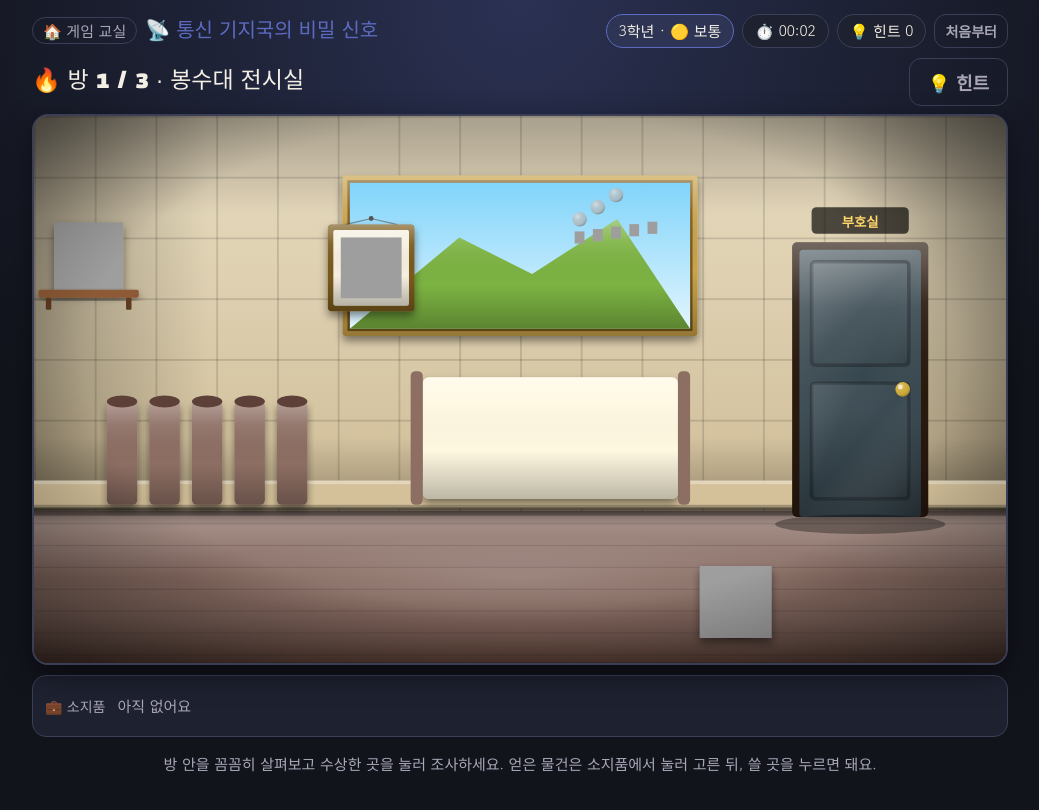
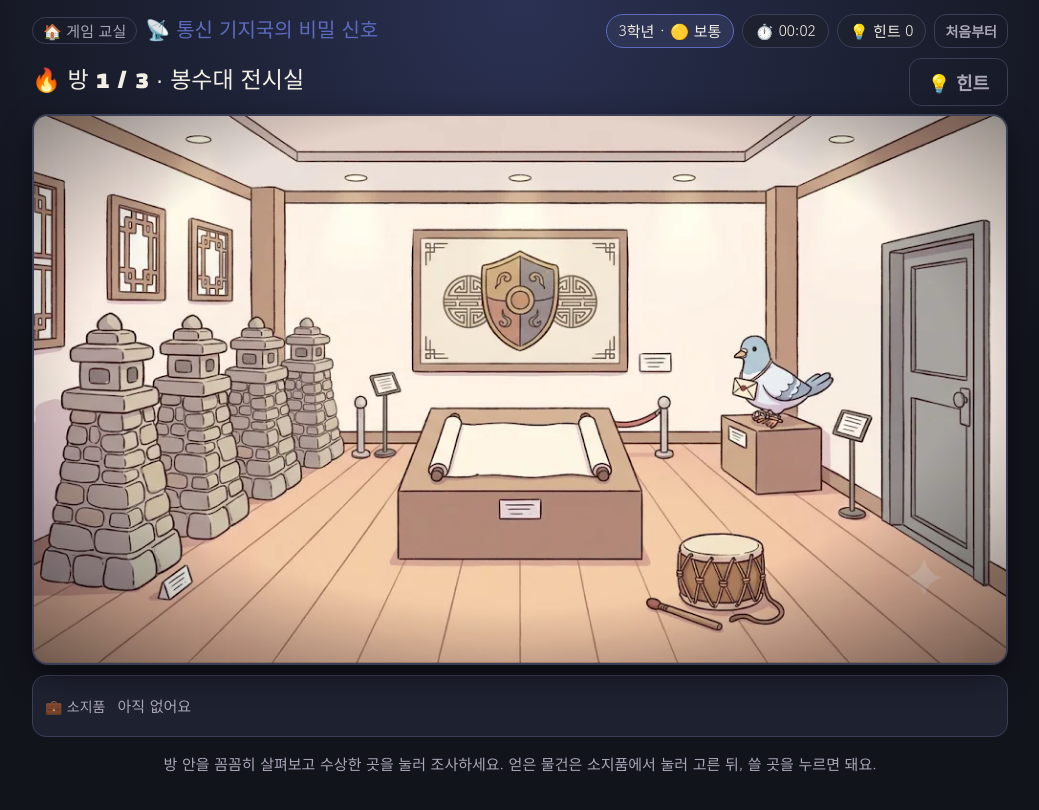
Before and after one commit to mummummi/game3grade, a plain HTML site: page g3-radio.html in a window 1280 px wide. Both pictures are taken after a click on the button "탈출 시작 ▶". Shown: the whole page, without its empty margins (120-1159 px from the left). Drawn offline with Linux system fonts and the light colour scheme; grey boxes are pictures that could not be loaded.

Commit message:
3학년 통신 기지국의 비밀 신호 방탈출 배경을 AI 일러스트로 교체
Co-Authored-By: Claude Opus 5.5 <noreply@anthropic.com>
Claude-Session: https://claude.ai/code/session_01ScfXXMpeK4xSozEf9WkLBv

```diff
--- a/g3-radio.html
+++ b/g3-radio.html
@@ -29,7 +29,7 @@ button{font-family:inherit;font-size:18px;border:0;border-radius:12px;padding:10
 .roombar{display:flex;justify-content:space-between;align-items:center;margin:6px 0 8px;gap:8px;flex-wrap:wrap}
 .scene{position:relative;width:100%;border-radius:16px;overflow:hidden;border:2px solid var(--line);box-shadow:0 10px 30px rgba(0,0,0,.45);background:#000}
 .scene svg{display:block;width:100%;height:auto}
-.hot{cursor:pointer;transition:filter .15s}
+.hot .ah{fill:#fff;fill-opacity:0;stroke:#fff;stroke-opacity:0;stroke-width:5;transition:fill-opacity .15s,stroke-opacity .15s}.hot:hover .ah{fill-opacity:.14;stroke-opacity:.95}.hot.selhint .ah{stroke:#ffd54f;stroke-opacity:1;fill-opacity:.12}.hot.done .ah{fill-opacity:0}.hot{cursor:pointer;transition:filter .15s}
 .hot:hover{filter:drop-shadow(0 0 12px color-mix(in srgb,var(--gold) 90%,transparent)) brightness(1.08)}
 .hot.done{filter:saturate(.75)}
 .hot.selhint{animation:hl 1.2s ease-in-out infinite}
@@ -363,6 +363,19 @@ const sw=S*1.1;return EM(x,y-S*0.12,e,S*0.68,'filter="url(#sh)"')+R(x-sw/2,y+S*0
 /* 🧸 분위기 소품 (문제와 상관없는 기물 · 눌러 보면 설명만 나와요) */
 const DECOR=[[["p", "🪁", "방패연 그림", 555, 250, 150, "옛날에 연으로 신호를 보냈다는 설명 그림이에요."], ["f", "🥁", "북", 1155, 800, 125, "옛날 군사 신호에 쓰던 북 모형이에요."], ["s", "🕊️", "전서구 모형", 90, 250, 150, "편지를 나르던 비둘기 모형이에요."]], [["s", "📠", "낡은 팩스기", 90, 250, 150, "종이가 걸려서 작동하지 않아요."], ["f", "🎧", "헤드셋", 90, 735, 125, "치지직… 잡음만 들려요."], ["f", "📻", "진공관 라디오", 780, 735, 125, "옛날 라디오예요. 다이얼이 빙글빙글 돌아가요."]], [["p", "🌐", "세계 지도", 540, 250, 150, "여러 나라 통신 기지가 표시된 지도예요."], ["f", "🪑", "회전 의자", 615, 735, 125, "빙글빙글 도는 의자예요. 어지러워요!"], ["p", "🛰️", "위성 사진", 945, 250, 150, "우주에서 본 우리나라 사진이에요."]]];
 DECOR.forEach((list,ri)=>{const r=THEME.rooms[ri];if(!r)return;list.forEach((d,k)=>r.objects.push({id:'deco'+k,deco:1,title:d[1]+' '+d[2],art:DART(d),html:'<div class="box">'+d[6]+'</div>'}))});
+/* 🖼️ AI 배경 그림 */
+const ARTMAP={"rooms": [{"beacon": [20, 327, 493, 447], "time": [607, 480, 393, 247], "door": [1393, 173, 173, 593], "deco0": [627, 187, 347, 233], "deco1": [1053, 687, 153, 127], "deco2": [1127, 360, 187, 260]}, {"table": [1000, 180, 127, 313, {"fit": 1, "pad": 0.95}], "key": [40, 453, 273, 133], "door": [1393, 173, 173, 600], "deco0": [733, 353, 220, 167], "deco1": [620, 347, 73, 120], "deco2": [367, 380, 147, 93]}, {"dish": [67, 413, 247, 387], "console": [1147, 227, 453, 613, {"svg": "T(1400,385,'SAT LINK','#69f0ae',40,'bold')"}], "deco0": [693, 200, 300, 213], "deco1": [927, 427, 167, 307], "deco2": [1027, 200, 147, 160]}], "id": "g3-radio"};
+const AMbox=a=>{const ns='http://www.w3.org/2000/svg';const sv=document.createElementNS(ns,'svg');sv.setAttribute('width','1600');sv.setAttribute('height','900');sv.style.cssText='position:absolute;left:-9999px;top:0';sv.innerHTML=DEFS+a;document.body.appendChild(sv);let b={x:0,y:0,width:1,height:1};try{const g=document.createElementNS(ns,'g');while(sv.childNodes.length>1)g.appendChild(sv.childNodes[1]);sv.appendChild(g);const r=g.getBBox();b={x:r.x,y:r.y,width:r.width||1,height:r.height||1}}catch(e){}sv.remove();return b};
+ARTMAP.rooms.forEach((hot,ri)=>{const r=THEME.rooms[ri];if(!r||!hot)return;const src='art/'+ARTMAP.id+'_'+(ri+1)+'.webp';
+ r.bg=()=>`<image href="${src}" x="0" y="0" width="1600" height="900" preserveAspectRatio="xMidYMid slice"/>`;
+ r.objects=r.objects.filter(o=>!(o.deco&&!hot[o.id]));
+ r.objects.forEach(o=>{const h=hot[o.id];if(!h)return;const [x,y,w,hh,opt]=h;const old=o.art;
+  o.art=()=>{let s='';if(opt&&opt.keep){const [tx,ty,sc]=opt.keep;s=`<g transform="translate(${tx} ${ty}) scale(${sc})">${val(old)}</g>`}
+   if(opt&&opt.clip){const [ox,oy,orr,nx,ny,nr]=opt.clip;const sc=nr/orr;const cid='cl_'+o.id;s+=`<clipPath id="${cid}"><circle cx="${ox}" cy="${oy}" r="${orr}"/></clipPath><g transform="translate(${nx-ox*sc} ${ny-oy*sc}) scale(${sc})"><g clip-path="url(#${cid})">${val(old)}</g></g>`}
+   if(opt&&opt.lab){const arr=eval(opt.lab.expr);s+=arr.map((t,i)=>{const [lx,ly]=opt.lab.pos?opt.lab.pos[i]:[x+w*(i+.5)/arr.length,opt.lab.y];return `<rect x="${lx-48}" y="${ly-30}" width="96" height="56" rx="14" fill="#3e2723" stroke="#ffe082" stroke-width="4" opacity=".92"/><text x="${lx}" y="${ly+10}" text-anchor="middle" font-size="32" font-weight="bold" fill="#ffe082">${t}</text>`}).join('')}
+   if(opt&&opt.svg){s+=eval(opt.svg)}
+   if(opt&&opt.fit){const a=val(old);const b=AMbox(a);const p=opt.pad??0.9;const sc=Math.min(w/b.width,hh/b.height)*p;const tx=x+w/2-(b.x+b.width/2)*sc,ty=y+hh/2-(b.y+b.height/2)*sc;s=`<g transform="translate(${tx} ${ty}) scale(${sc})" opacity="${opt.op??1}">${a}</g>`}
+   return s+`<rect class="ah" x="${x}" y="${y}" width="${w}" height="${hh}" rx="22"/>`}})});
 THEME.rooms.forEach((r,ri)=>r.objects.forEach(o=>{if(!o._rid){o.id='r'+ri+'_'+o.id;o._rid=1}}));/* 방마다 물건 id를 따로 → 다른 방의 같은 이름 문/물건이 '이미 푼 것'으로 처리되는 문제 방지 */
 try{const U=S.used||{};if(Object.keys(U).some(k=>!/^[pu]_r\d+_/.test(k))){THEME.rooms.forEach((r,ri)=>r.objects.forEach(o=>{const base=o.id.replace(/^r\d+_/,'');['p_','u_'].forEach(pf=>{if(U[pf+base]&&(ri<S.room||(base!=='door'&&ri<=S.room)))U[pf+o.id]=1})}));Object.keys(U).forEach(k=>{if(!/^[pu]_r\d+_/.test(k))delete U[k]});S.used=U;save()}}catch(e){}/* 예전 저장 기록 옮기기 */
 TH=THEME;if(GRADE<=2)document.body.classList.add('kids');S.max=S.max||0;render();
```
Also changed, not shown: art/g3-radio_1.webp (added), art/g3-radio_2.webp (added), art/g3-radio_3.webp (added).
